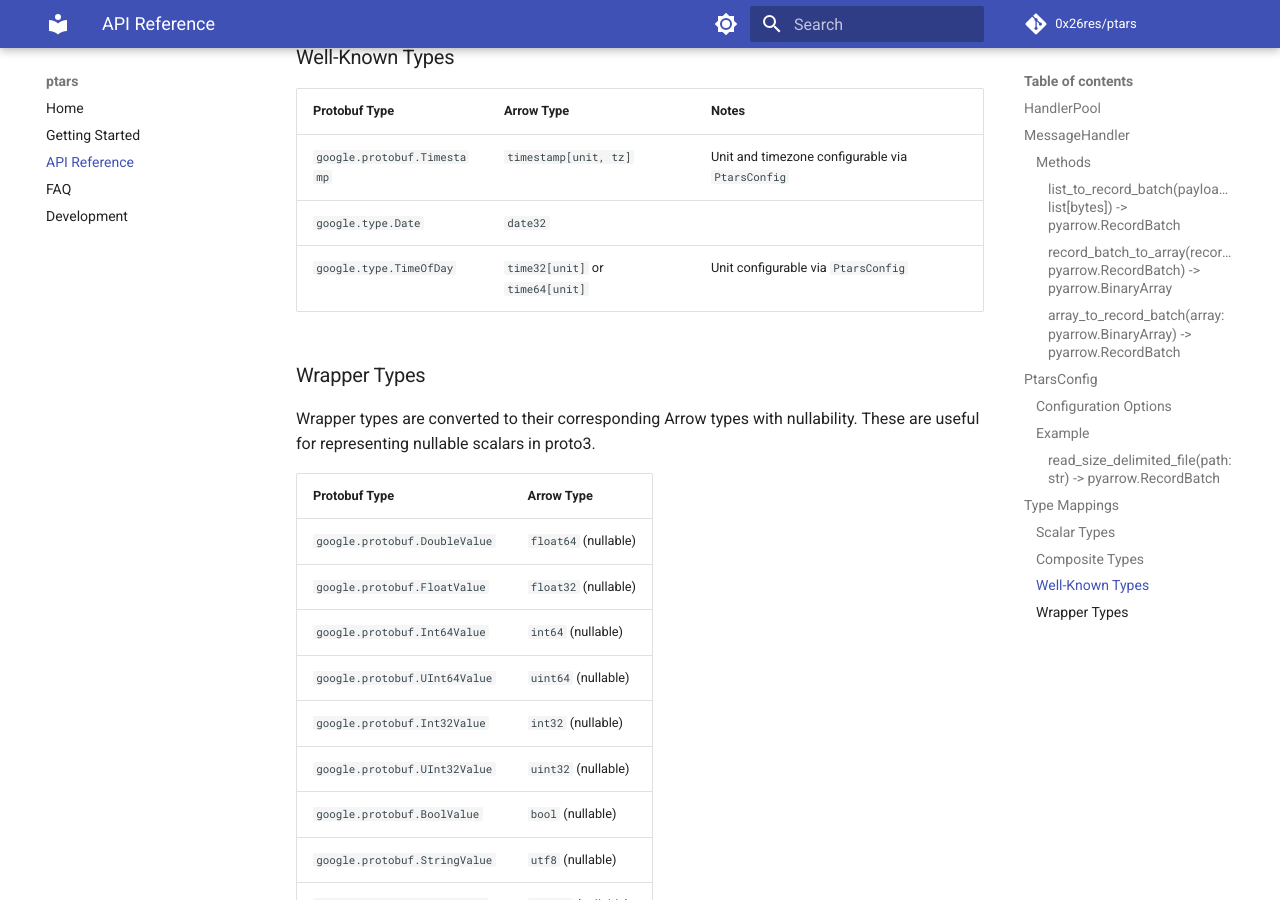
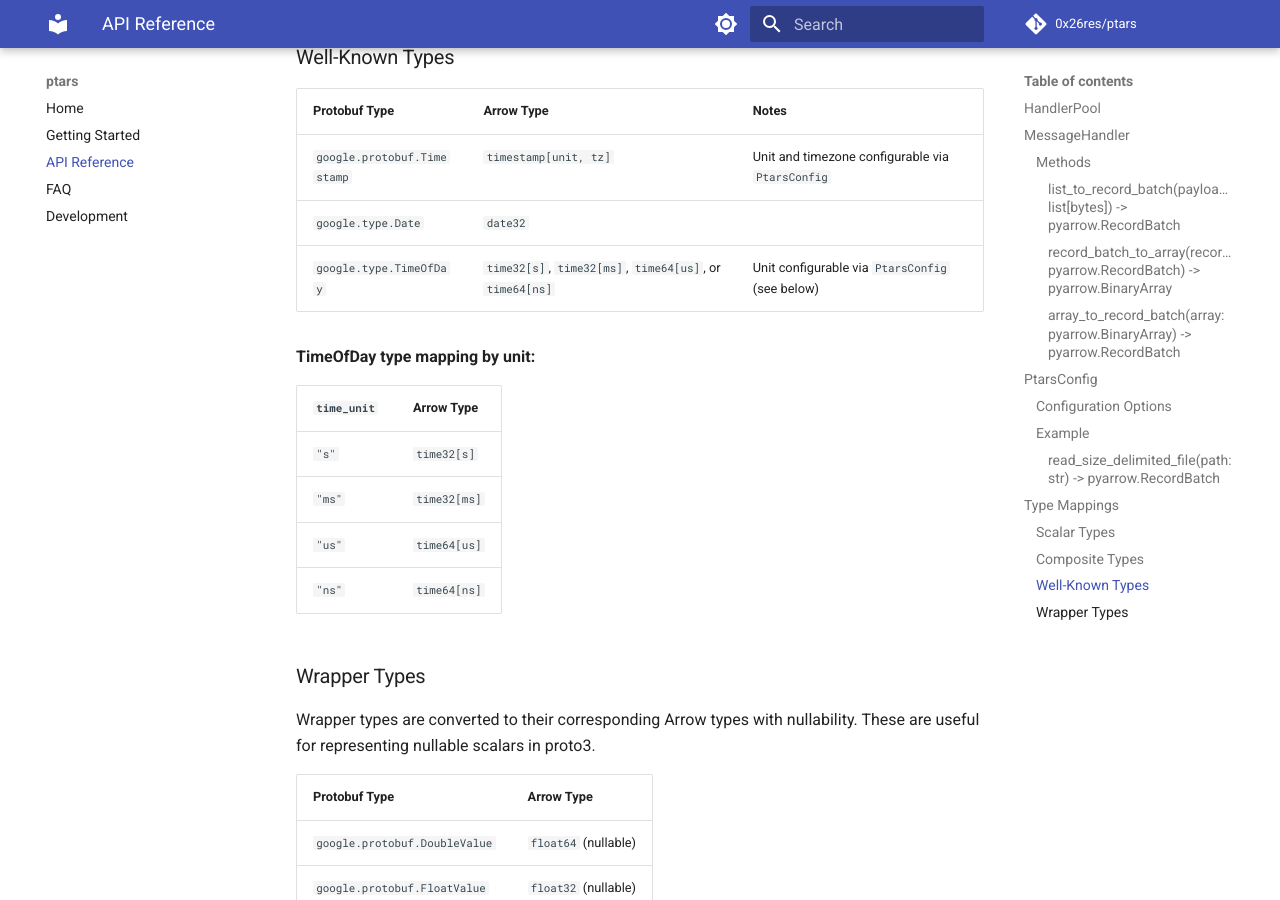
Before and after one commit to 0x26res/ptars, an MkDocs documentation site: the page built from docs/api.md, in a window 1280 px wide and 900 px high, scrolled down 4976 px. Built offline with MkDocs 1.6.1 and Material for MkDocs 9.7.7, drawn with Linux system fonts in a browser that asks for light colours; comment, search, counter and statistics services are not loaded.

```diff
--- a/docs/api.md
+++ b/docs/api.md
@@ -203,7 +203,16 @@ ptars converts protobuf types to Arrow types as follows:
 |------------------------------|-----------------------------------|--------------------------------------------------|
 | `google.protobuf.Timestamp`  | `timestamp[unit, tz]`             | Unit and timezone configurable via `PtarsConfig` |
 | `google.type.Date`           | `date32`                          |                                                  |
-| `google.type.TimeOfDay`      | `time32[unit]` or `time64[unit]`  | Unit configurable via `PtarsConfig`              |
+| `google.type.TimeOfDay`      | `time32[s]`, `time32[ms]`, `time64[us]`, or `time64[ns]` | Unit configurable via `PtarsConfig` (see below)  |
+
+**TimeOfDay type mapping by unit:**
+
+| `time_unit` | Arrow Type   |
+|-------------|--------------|
+| `"s"`       | `time32[s]`  |
+| `"ms"`      | `time32[ms]` |
+| `"us"`      | `time64[us]` |
+| `"ns"`      | `time64[ns]` |
 
 ### Wrapper Types
 
```
Also changed, not shown: README.md (+7 -0 lines), 1 other file.
